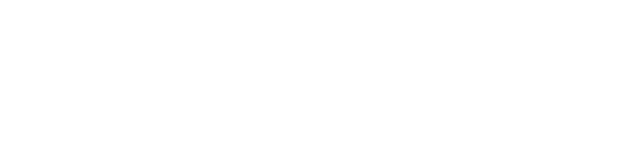
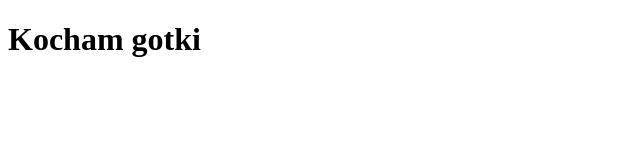
Before and after one commit to fr3gr/fr3gr.github.io, a plain HTML site: page index.html in a window 1280 px wide. Shown: the whole page, without its empty margins (0-640 px from the left). Drawn offline with Linux system fonts and the light colour scheme.

Commit message:
Update index.html

```diff
--- a/index.html
+++ b/index.html
@@ -6,6 +6,6 @@
     <title>Foremniaki</title>
 </head>
 <body>
-
+    <h1>Kocham gotki</h1>
 </body>
 </html>
```
